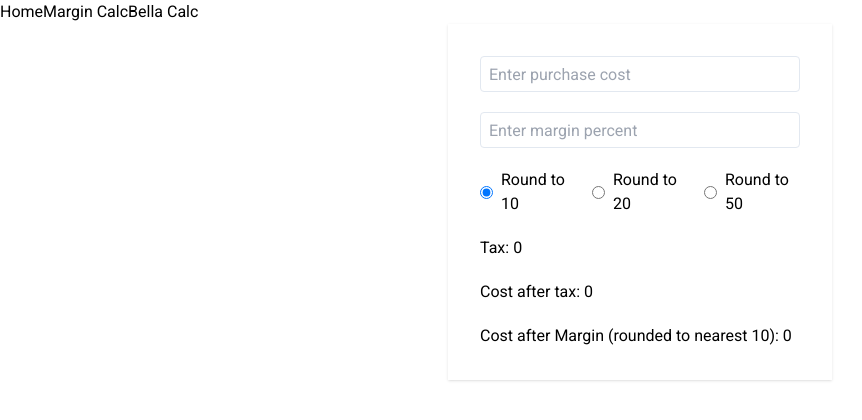
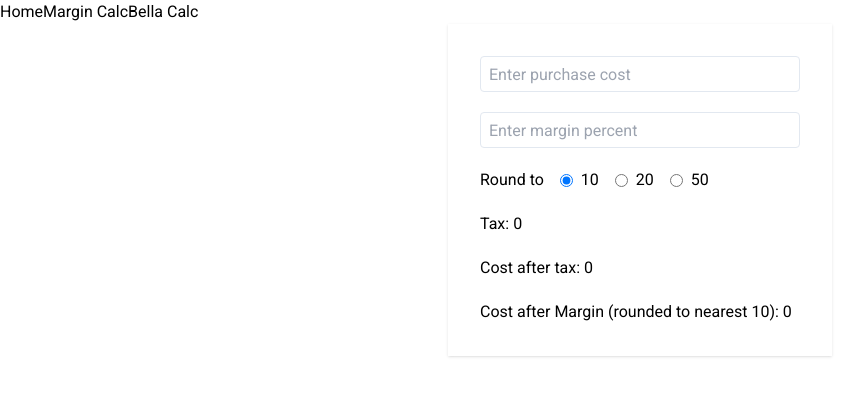
Before and after one commit to sonujaiswar/projectone, a Next.js app: page /bella in a window 1280 px wide. Shown: the top 420 px of the page, without its empty margins (0-862 px from the left). Built offline with nearby package versions, Linux system fonts and the light colour scheme.

Commit message:
update with new

```diff
--- a/src/app/bella/page.tsx
+++ b/src/app/bella/page.tsx
@@ -44,6 +44,7 @@ export default function Calculate() {
 
           {/* Rounding Options */}
           <div className="flex gap-4">
+            <p>Round to </p>
             <label className="flex items-center gap-2">
               <input
                 type="radio"
@@ -52,7 +53,7 @@ export default function Calculate() {
                 onChange={() => setRounding(10)}
                 className="form-radio text-blue-500"
               />
-              Round to 10
+              10
             </label>
             <label className="flex items-center gap-2">
               <input
@@ -62,7 +63,7 @@ export default function Calculate() {
                 onChange={() => setRounding(20)}
                 className="form-radio text-blue-500"
               />
-              Round to 20
+              20
             </label>
             <label className="flex items-center gap-2">
               <input
@@ -72,7 +73,7 @@ export default function Calculate() {
                 onChange={() => setRounding(50)}
                 className="form-radio text-blue-500"
               />
-              Round to 50
+              50
             </label>
           </div>
 
```
